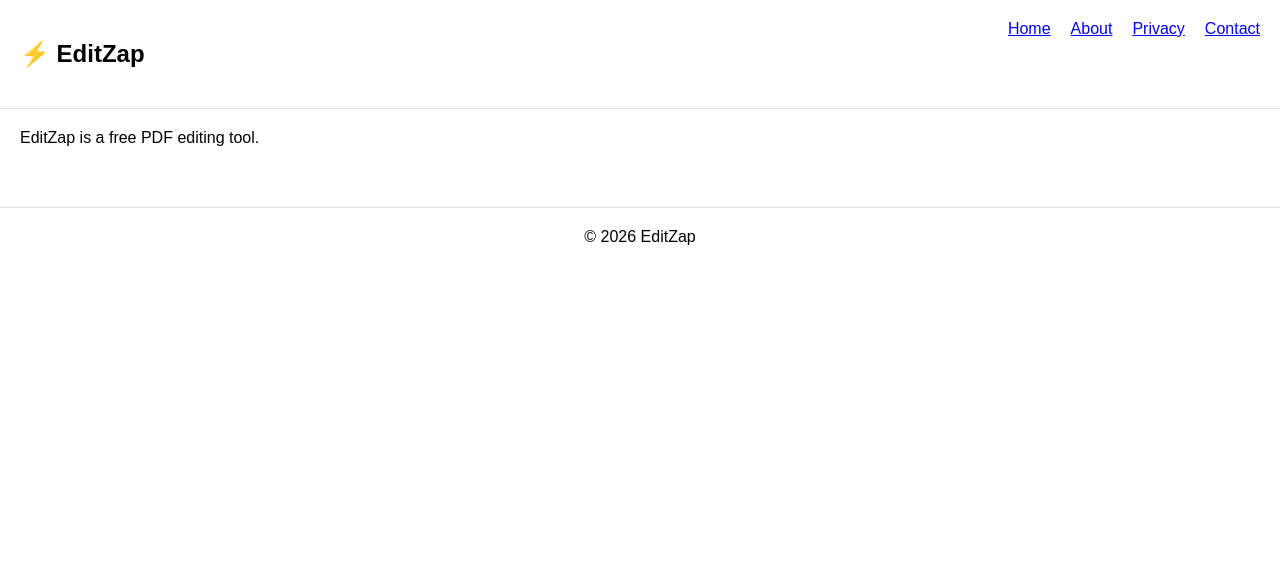
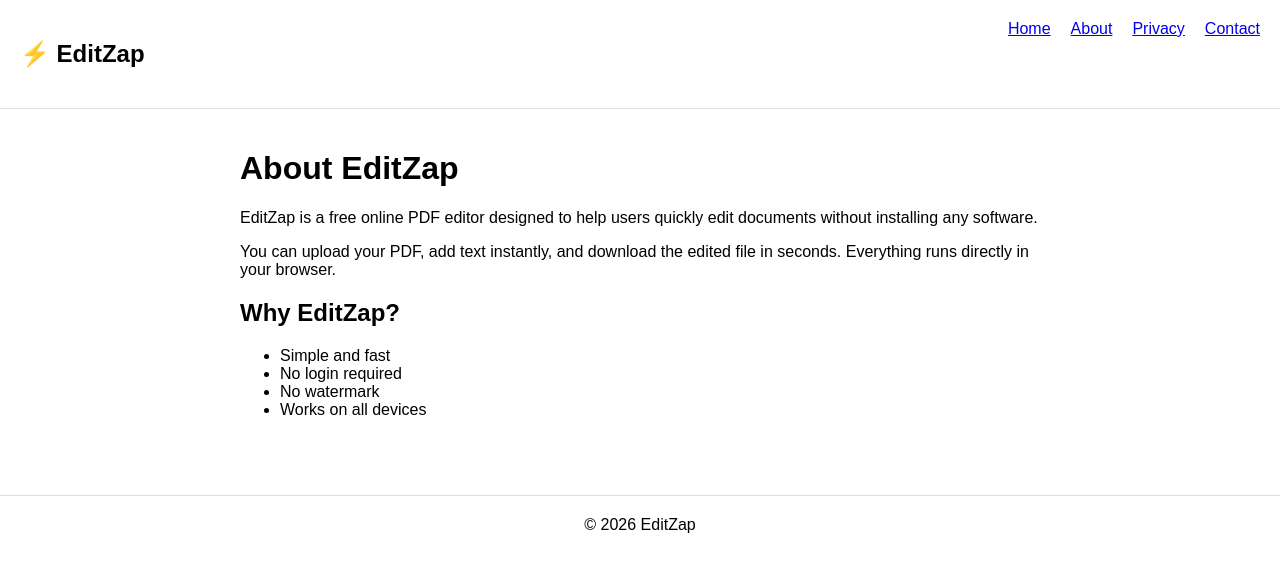
Before and after one commit to editzap/editzap, a Next.js app: page /about in a window 1280 px wide. Shown: the top 572 px of the page. Built offline with nearby package versions, Linux system fonts and the light colour scheme.

Commit message:
final pages ready

```diff
--- a/app/about/page.tsx
+++ b/app/about/page.tsx
@@ -1,3 +1,25 @@
-export default function Page() {
-  return <div style={{padding:20}}>EditZap is a free PDF editing tool.</div>;
+export default function About() {
+  return (
+    <div style={{ maxWidth: 800, margin: "auto", padding: 20 }}>
+      <h1>About EditZap</h1>
+
+      <p>
+        EditZap is a free online PDF editor designed to help users quickly edit
+        documents without installing any software.
+      </p>
+
+      <p>
+        You can upload your PDF, add text instantly, and download the edited file
+        in seconds. Everything runs directly in your browser.
+      </p>
+
+      <h2>Why EditZap?</h2>
+      <ul>
+        <li>Simple and fast</li>
+        <li>No login required</li>
+        <li>No watermark</li>
+        <li>Works on all devices</li>
+      </ul>
+    </div>
+  );
 }
```
Also changed, not shown: app/contact/page.tsx (+15 -5 lines).
